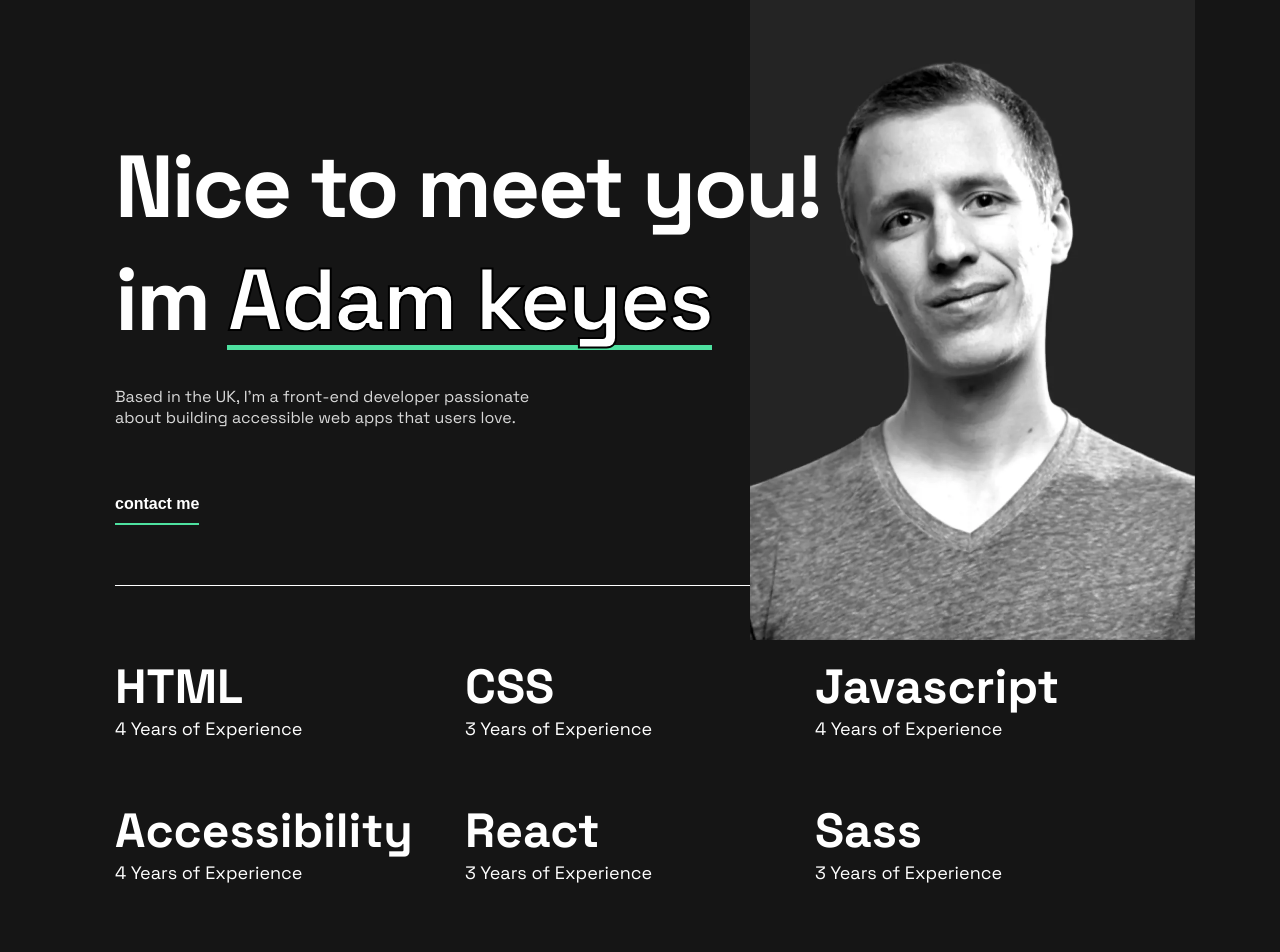
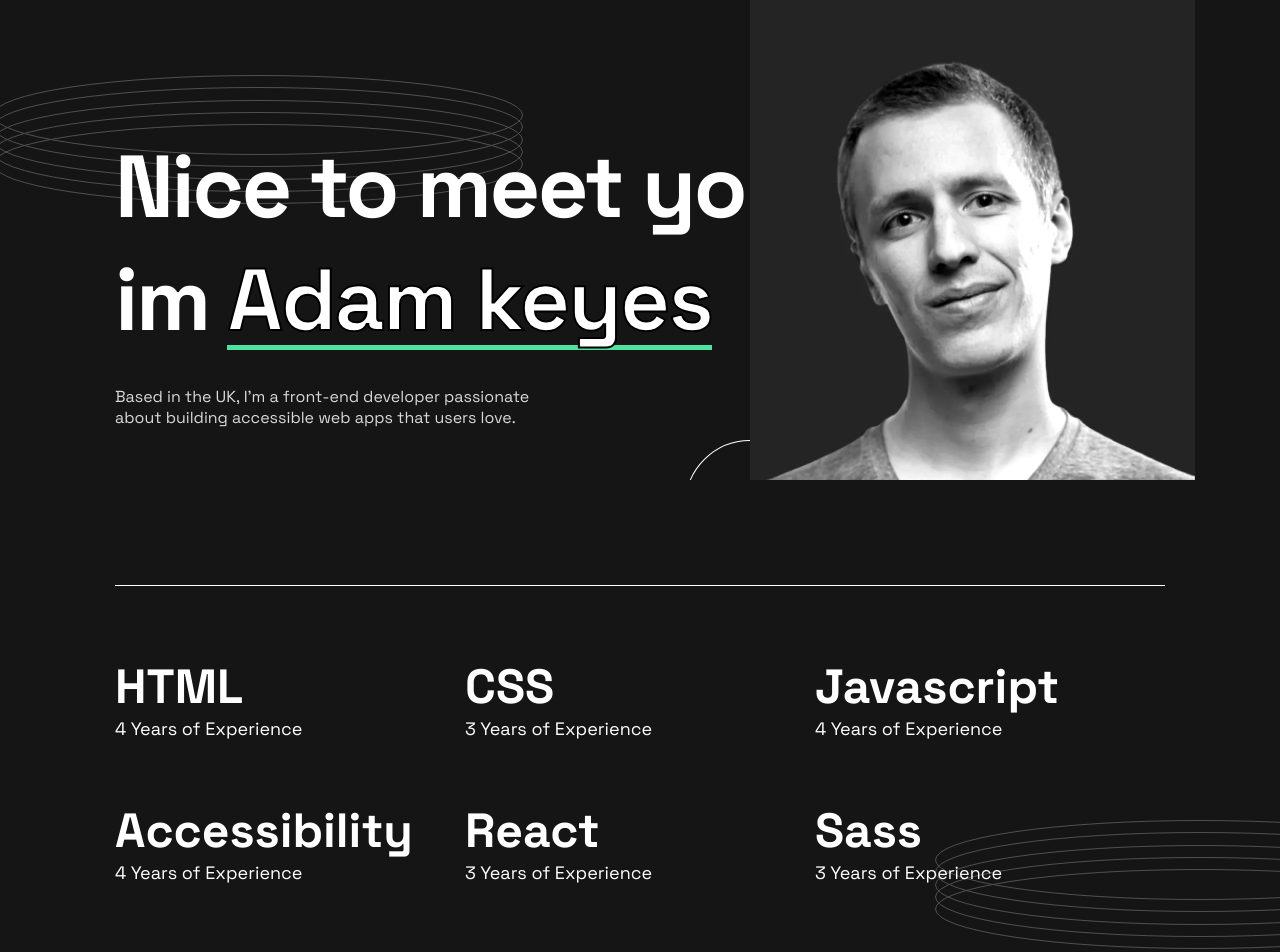
Before and after one commit to shane-brendon/porfolio-nextjs, a Next.js app: page / in a window 1280 px wide. Shown: the part 80-1032 px from the top of the page. Built offline with nearby package versions, Linux system fonts and the light colour scheme.

Commit message:
reponsive

```diff
--- a/src/components/Footer/Footer.jsx
+++ b/src/components/Footer/Footer.jsx
@@ -6,6 +6,7 @@ import IconFrontendMentor from '../assets/IconFrontEndMentor'
 import IconGithub from '../assets/IconGithub'
 import IconLinkedin from '../assets/IconLinkedIn'
 import IconTwitter from '../assets/IconTwitter'
+import RingPattern from '../assets/RingPattern'
 
 const Footer = () => {
   const data = content.footer
@@ -24,6 +25,12 @@ const Footer = () => {
             <ContactForm data={data} />
           </div>
         </div>
+      </div>
+
+      <div className='ringPattern--footer'>
+        <RingPattern />
+      </div>
+      <div className='container'>
         <LinksComponent />
       </div>
     </footer>
--- a/src/components/Footer/footer.scss
+++ b/src/components/Footer/footer.scss
@@ -2,6 +2,7 @@ footer {
   background-color: $darkgrey;
   margin-top: 8.75rem;
   padding-top: 5.3125rem;
+  position: relative;
   .container .top {
     display: flex;
     justify-content: space-between;
@@ -29,6 +30,11 @@ footer {
       justify-content: flex-end;
     }
   }
+  .ringPattern--footer {
+    position: absolute;
+    bottom: 13.125rem;
+    left: -15rem;
+  }
 
   @media screen and (max-width: $tablet) {
     margin-top: 6.25rem;
@@ -43,6 +49,11 @@ footer {
     }
     .bottom {
       padding: 1.875rem 0 2.5rem;
+    }
+    .ringPattern--footer {
+      position: absolute;
+      bottom: 12.5rem;
+      left: -25rem;
     }
   }
   @media screen and (max-width: $mobile) {
@@ -61,6 +72,11 @@ footer {
       align-items: center;
       gap: 1rem;
       padding-bottom: 3.75rem;
+    }
+    .ringPattern--footer {
+      position: absolute;
+      bottom: 18.75rem;
+      left: -18.75rem;
     }
   }
 }
@@ -84,6 +100,6 @@ footer {
   @media screen and (max-width: $mobile) {
     flex-direction: column;
     align-items: center;
-    gap: 20px;
+    gap: 1.25rem;
   }
 }
--- a/src/components/Forms/forms.scss
+++ b/src/components/Forms/forms.scss
@@ -1,4 +1,6 @@
 #contact-form {
+  position: relative;
+  z-index: 9;
   label {
     display: none;
   }
@@ -6,6 +8,6 @@
   textarea {
     background-color: transparent;
     border: none;
-    border-bottom: 1px solid $white;
+    border-bottom: 0.0625rem solid $white;
   }
 }
--- a/src/components/Hero/Hero.jsx
+++ b/src/components/Hero/Hero.jsx
@@ -1,6 +1,8 @@
 import BtnGreenBar from '@/src/lib/BtnGreenBar/BtnGreenBar'
 import './hero.scss'
 import Image from 'next/image'
+import RingPattern from '../assets/RingPattern'
+import CirclePattern from '../assets/CirclePattern'
 
 const Hero = () => {
   return (
@@ -38,8 +40,14 @@ const Hero = () => {
               height={720}
               sizes='(max-width: 640px) 174px, (max-width: 821px) 322px, 600px'
             />
+            <div className='circlePattern--hero'>
+              <CirclePattern />
+            </div>
           </picture>
         </div>
+      </div>
+      <div className='ringPattern--hero'>
+        <RingPattern />
       </div>
     </section>
   )
--- a/src/components/Hero/hero.scss
+++ b/src/components/Hero/hero.scss
@@ -8,35 +8,36 @@
 
   .profile-picture img {
     position: absolute;
-    top: -210px;
+    top: -13.125rem;
     right: 0;
+    z-index: 1;
   }
 
   .content {
-    max-width: 709px;
+    max-width: 44.3125rem;
     position: relative;
     z-index: 1;
   }
 
   h1 {
-    padding-bottom: 30px;
-    letter-spacing: -2.5px;
+    padding-bottom: 1.875rem;
+    letter-spacing: -0.1563rem;
     position: relative;
     z-index: 1;
   }
 
   .author--name {
     position: relative;
-    -webkit-text-stroke: 2px black;
+    -webkit-text-stroke: 0.125rem black;
 
     &::after {
       content: '';
       position: absolute;
       display: inline-block;
       width: 100%;
-      height: 5px;
+      height: 0.3125rem;
       background-color: $green;
-      bottom: 6px;
+      bottom: 0.375rem;
       left: 0;
       z-index: -1;
     }
@@ -44,25 +45,45 @@
 
   .description {
     max-width: 27.8125rem;
-    padding-bottom: 65px;
+    padding-bottom: 4.0625rem;
   }
 
+  .ringPattern--hero {
+    position: absolute;
+    top: 9.6875rem;
+    left: -0.4375rem;
+  }
+  .circlePattern--hero {
+    position: absolute;
+    right: calc(27.8125rem - (8.125rem / 2));
+    bottom: -3.125rem;
+  }
   @media screen and (max-width: $tablet) {
     .content {
-      max-width: 445px;
+      max-width: 27.8125rem;
       position: relative;
-      top: -50px;
+      top: -3.125rem;
     }
 
     h1 {
-      font-size: 72px;
+      font-size: 4.5rem;
     }
     .author--name {
       -webkit-text-stroke: unset;
     }
     img {
-      max-width: 332px;
+      max-width: 20.75rem;
       height: auto;
+    }
+    .ringPattern--hero {
+      position: absolute;
+      top: 6.6875rem;
+      left: -17.4375rem;
+    }
+    .circlePattern--hero {
+      position: absolute;
+      right: calc((-8.125rem / 2));
+      bottom: 2.875rem;
     }
   }
   @media screen and (max-width: $mobile) {
@@ -72,15 +93,15 @@
       display: flex;
       flex-direction: column-reverse;
       align-items: center;
-      padding: 10px;
+      padding: 0.625rem;
     }
 
     .content {
-      max-width: 343px;
+      max-width: 21.4375rem;
     }
 
     h1 {
-      font-size: 40px;
+      font-size: 2.5rem;
     }
     .description {
       font-size: 1rem;
@@ -89,11 +110,16 @@
     .author--name {
       -webkit-text-stroke: unset;
     }
+    .circlePattern--hero {
+      position: absolute;
+      right: calc((-8.125rem / 2));
+      top: 9.375rem;
+    }
     img {
-      max-width: 174px;
+      max-width: 10.875rem;
       height: auto;
       position: relative !important;
-      top: -100px !important;
+      top: -6.25rem !important;
     }
   }
 }
--- a/src/components/Skills/Skills.jsx
+++ b/src/components/Skills/Skills.jsx
@@ -1,5 +1,6 @@
 import './skills.scss'
 import content from '../../data/data.json'
+import RingPattern from '../assets/RingPattern'
 
 const Skills = () => {
   const { global, skills } = content
@@ -17,6 +18,9 @@ const Skills = () => {
           ))}
         </ul>
       </div>
+      <div className='ringPattern--skill'>
+        <RingPattern />
+      </div>
     </section>
   )
 }
--- a/src/components/Skills/skills.scss
+++ b/src/components/Skills/skills.scss
@@ -1,15 +1,12 @@
 #skill-component {
   padding: 6.5625rem 0 4.375rem;
+  position: relative;
   ul {
     display: grid;
     grid-template-columns: repeat(3, 1fr);
     row-gap: 3.75rem;
     padding-top: 4.375rem;
     border-top: 0.0625rem solid $white;
-
-    @media screen and (max-width: $tablet) {
-      grid-template-columns: repeat(2, 1fr);
-    }
 
     @media screen and (max-width: $mobile) {
       grid-template-columns: repeat(1, 1fr);
@@ -29,7 +26,28 @@
       padding: 2.5rem 0;
     }
   }
+  .ringPattern--skill {
+    position: absolute;
+    bottom: 0;
+    right: -11.5625rem;
+  }
 
+  @media screen and (max-width: $tablet) {
+    padding-top: 4rem;
+    .ringPattern--skill {
+      position: absolute;
+      bottom: 0;
+      right: -21.875rem;
+    }
+    ul {
+      grid-template-columns: repeat(2, 1fr);
+    }
+  }
+  @media screen and (max-width: $mobile) {
+    ul {
+      grid-template-columns: repeat(1, 1fr);
+    }
+  }
   .skill {
     &--title {
       font-size: 3rem;
--- a/src/components/assets/CirclePattern.jsx
+++ b/src/components/assets/CirclePattern.jsx
@@ -6,8 +6,8 @@ const CirclePattern = (props) => {
     cx = 830.5,
     cy = 585.5,
     r = 64,
-    width = 129,
-    height = 129,
+    width = 130,
+    height = 130,
     className,
   } = props
   return (
--- a/src/styles/global.scss
+++ b/src/styles/global.scss
@@ -12,7 +12,9 @@ li {
   padding: 0;
   margin: 0;
 }
-
+section {
+  overflow: hidden;
+}
 a {
   color: inherit;
   text-decoration: none;
@@ -24,8 +26,8 @@ span.tags {
 }
 
 .text {
-  font-size: 18px;
-  line-height: 28px;
+  font-size: 1.125rem;
+  line-height: 1.75rem;
 }
 
 .title {
@@ -39,14 +41,14 @@ span.tags {
 }
 
 .container {
-  max-width: calc(1440px - (165px * 2));
+  max-width: calc(90rem - (10.3125rem * 2));
   margin: 0 auto;
 
-  @media screen and (max-width: 1440px) {
-    padding: 0 30px;
+  @media screen and (max-width: 90rem) {
+    padding: 0 1.875rem;
   }
   @media screen and (max-width: $mobile) {
-    padding: 0 16px;
+    padding: 0 1rem;
   }
 }
 
@@ -80,14 +82,14 @@ span.tags {
 //header
 header {
   .links {
-    padding: 40px 0 0;
+    padding: 2.5rem 0 0;
     border: 0;
   }
   position: relative;
   z-index: 1;
   @media screen and (max-width: $mobile) {
     .links {
-      padding-top: 20px;
+      padding-top: 1.25rem;
     }
   }
 }
```
